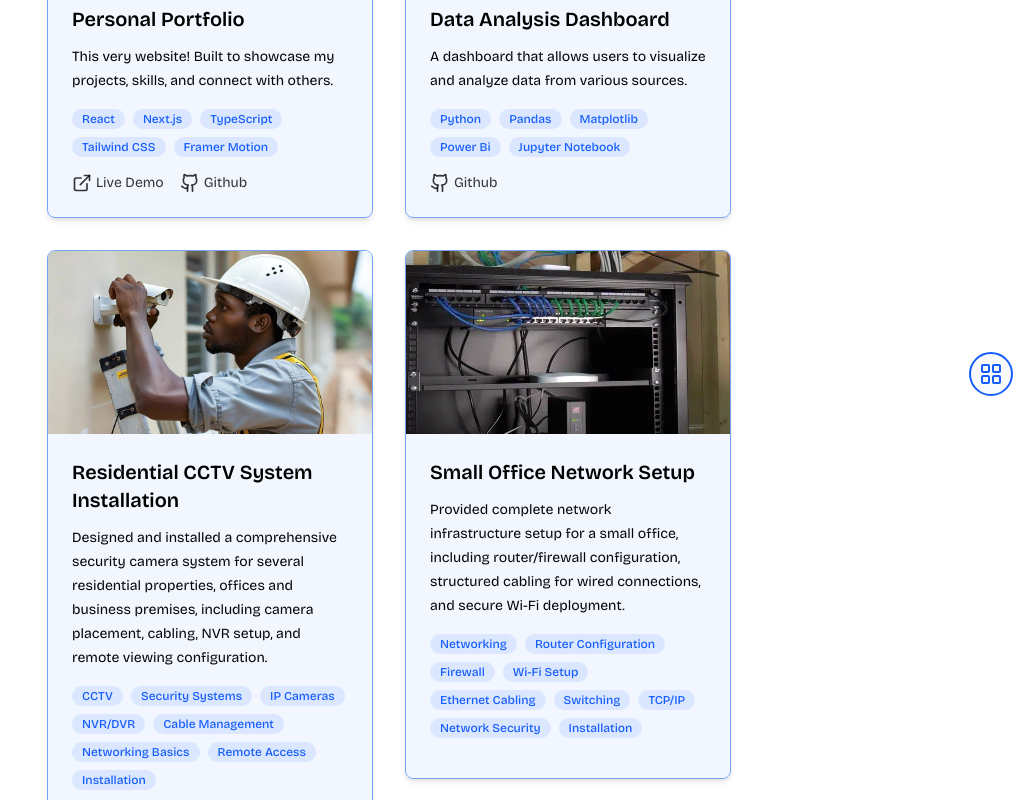
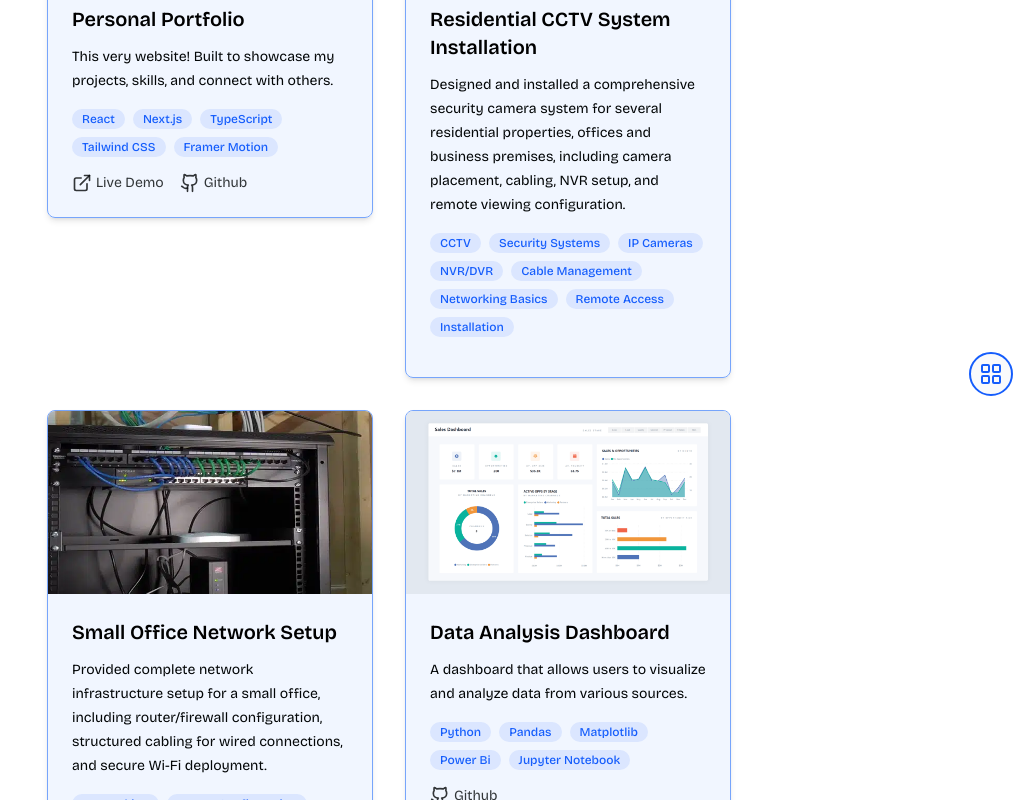
Before and after one commit to cmotanya/dev-portfolio, a Next.js app: page /projects in a window 1280 px wide. Shown: the part 380-1180 px from the top of the page, without its empty margins (251-1280 px from the left). Built offline with nearby package versions, Linux system fonts and the light colour scheme.

Commit message:
refactor: Reorder Data Analysis project entry in projects list

```diff
--- a/app/data/projects.ts
+++ b/app/data/projects.ts
@@ -11,17 +11,6 @@ export const projects: Project[] = [
     tags: ["React", "Next.js", "TypeScript", "Tailwind CSS", "Framer Motion"],
     liveLink: "https://cmotanya.dev",
     githubLink: "https://github.com/cmotanya/dev-portfolio",
-  },
-
-  // Project for Data Analysis
-  {
-    id: 3,
-    name: "Data Analysis Dashboard",
-    description:
-      "A dashboard that allows users to visualize and analyze data from various sources.",
-    image: "/project/4.png",
-    tags: ["Python", "Pandas", "Matplotlib", "Power Bi", "Jupyter Notebook"],
-    githubLink: "https://github.com/cmotanya/churn-prediction-analysis",
   },
 
   // --- Projects: CCTV and Networking ---
@@ -43,6 +32,7 @@ export const projects: Project[] = [
     ],
     // No liveLink or githubLink for this type of physical project
   },
+
   {
     id: 5,
     name: "Small Office Network Setup",
@@ -62,4 +52,15 @@ export const projects: Project[] = [
     ],
     // No liveLink or githubLink for this type of physical project
   },
+
+  // Project for Data Analysis
+  {
+    id: 3,
+    name: "Data Analysis Dashboard",
+    description:
+      "A dashboard that allows users to visualize and analyze data from various sources.",
+    image: "/project/4.png",
+    tags: ["Python", "Pandas", "Matplotlib", "Power Bi", "Jupyter Notebook"],
+    githubLink: "https://github.com/cmotanya/churn-prediction-analysis",
+  },
 ];
```
